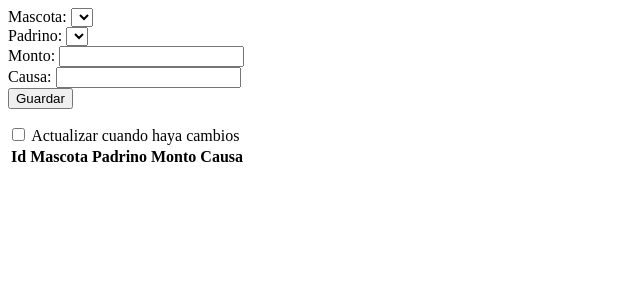
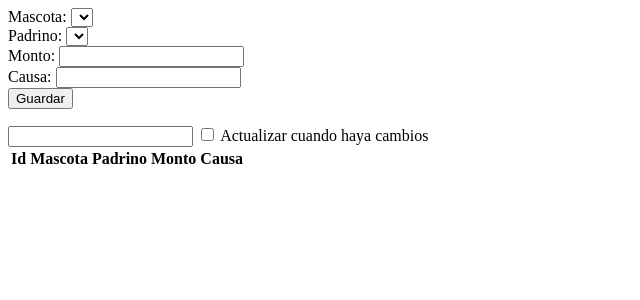
Before and after one commit to SofiaRan74/practica1ASTeam, a Flask app: page /apoyos in a window 1280 px wide. Shown: the top 300 px of the page, without its empty margins (0-640 px from the left). Run offline with Flask 3, Linux system fonts and the light colour scheme; lists and menus that the app fills with data are empty.

Commit message:
Update apoyos.html

```diff
--- a/templates/apoyos.html
+++ b/templates/apoyos.html
@@ -20,6 +20,8 @@
         <button class="btn btn-primary">Guardar</button>
     </div>
 </form>
+<div>
+    <input type="text" class="from-control" id="chkActualizarAutoTbodyApoyo"
 <div class="form-check">
     <input class="form-check-input" type="checkbox" value="" id="chkActualizarAutoTbodyApoyo">
     <label class="form-check-label" for="chkActualizarAutoTbodyApoyo">
```
